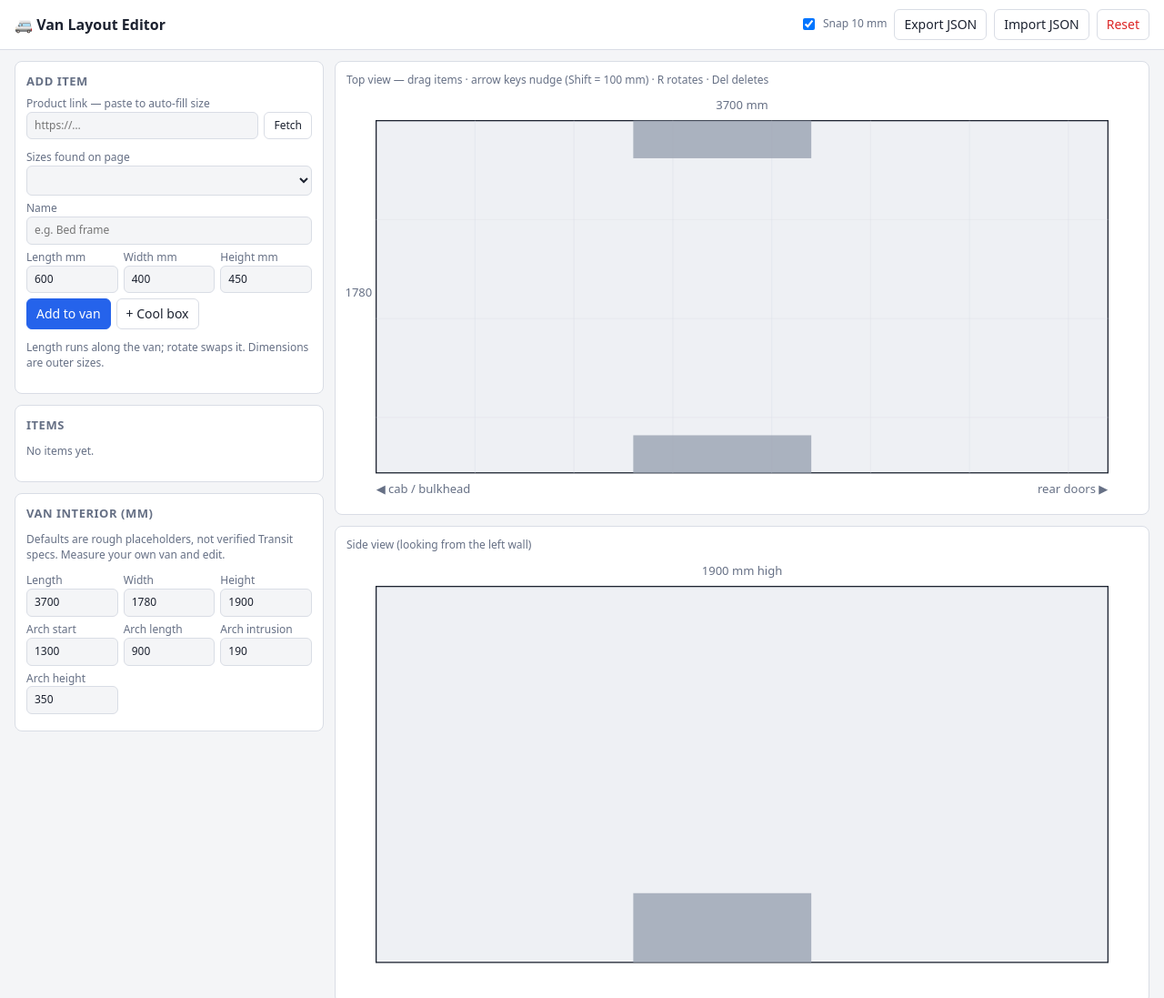
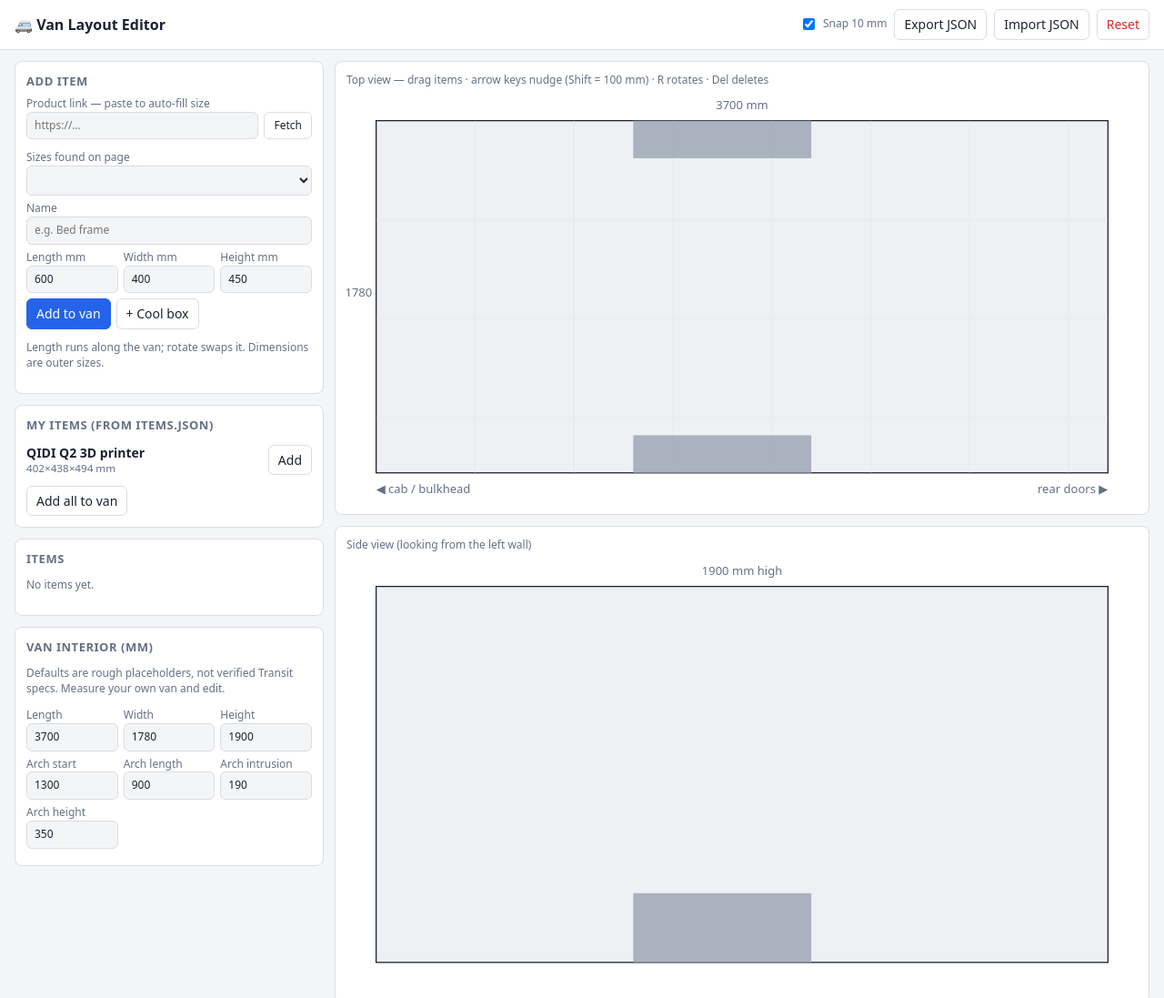
Before and after one commit to SamC567/vanlayout, a plain HTML site: page index.html in a window 1280 px wide. Shown: the top 1097 px of the page at 91% size. Drawn offline with Linux system fonts and the light colour scheme.

Commit message:
Add items.json library with QIDI Q2 and Add buttons
Co-Authored-By: Claude Sonnet 5.5 <noreply@anthropic.com>
Claude-Session: https://claude.ai/code/session_019fWMCvQfSBUZDmBPE3gnzm

```diff
--- a/index.html
+++ b/index.html
@@ -77,6 +77,12 @@ svg{width:100%;height:auto;display:block;touch-action:none;user-select:none}
       <div class="row one"><label>Notes<textarea data-f="notes" rows="2"></textarea></label></div>
       <div class="btns"><button id="rot">Rotate 90°</button><button id="dup">Duplicate</button><button id="del" class="danger">Delete</button></div>
       <div id="warns"></div>
+    </div>
+
+    <div class="card" id="lib-card" hidden>
+      <h2>My items (from items.json)</h2>
+      <ul id="lib" style="list-style:none;margin:0;padding:0"></ul>
+      <div class="btns"><button id="lib-all">Add all to van</button></div>
     </div>
 
     <div class="card">
@@ -356,6 +362,29 @@ $('#n-link').addEventListener('change', () => { if ($('#n-link').value.trim() !=
 $('#n-link').addEventListener('paste', () => setTimeout(() => { if ($('#n-link').value.trim() !== lastLookup) lookup(); }, 0));
 $('#cand').addEventListener('change', e => applyCand(+e.target.value));
 
+// ---- library of known items (items.json, served by server.js) ----
+let lib = [];
+async function loadLib() {
+  try {
+    const r = await fetch('items.json'); if (!r.ok) return;
+    lib = (await r.json()).filter(i => i && i.l > 0 && i.w > 0 && i.h > 0);
+  } catch { return; }
+  if (!lib.length) return;
+  $('#lib-card').hidden = false;
+  const ul = $('#lib'); ul.innerHTML = '';
+  lib.forEach((it, i) => {
+    const li = document.createElement('li'); li.style.cssText = 'display:flex;gap:8px;align-items:center;padding:4px 0';
+    const m = document.createElement('div'); m.style.flex = '1';
+    const n = document.createElement('strong'); n.textContent = it.name;
+    const sm = document.createElement('small'); sm.style.cssText = 'display:block;color:var(--mute)'; sm.textContent = `${it.l}×${it.w}×${it.h} mm`;
+    m.append(n, sm);
+    const b = document.createElement('button'); b.textContent = 'Add'; b.onclick = () => addItem(it);
+    li.append(m, b); ul.append(li);
+  });
+}
+$('#lib-all').onclick = () => lib.forEach(addItem);
+loadLib();
+
 // import / export / reset
 $('#export').onclick = () => {
   const a = document.createElement('a');
--- /dev/null
+++ b/items.json
@@ -0,0 +1,8 @@
+[
+  {
+    "name": "QIDI Q2 3D printer",
+    "l": 402, "w": 438, "h": 494,
+    "link": "https://eu.qidi3d.com/products/qidi-q2?variant=43310850998355",
+    "notes": "External size from the QIDI product page FAQ (shipping box is 480×520×585; build volume is 270×270×256)."
+  }
+]
--- a/server.js
+++ b/server.js
@@ -142,6 +142,8 @@ const server = http.createServer(async (req, res) => {
   }
   if (u.pathname === '/' || u.pathname === '/index.html')
     return send(200, fs.readFileSync(path.join(__dirname, 'index.html')), 'text/html; charset=utf-8');
+  if (u.pathname === '/items.json')
+    return send(200, fs.readFileSync(path.join(__dirname, 'items.json')));
   send(404, { error: 'Not found' });
 });
 
```
